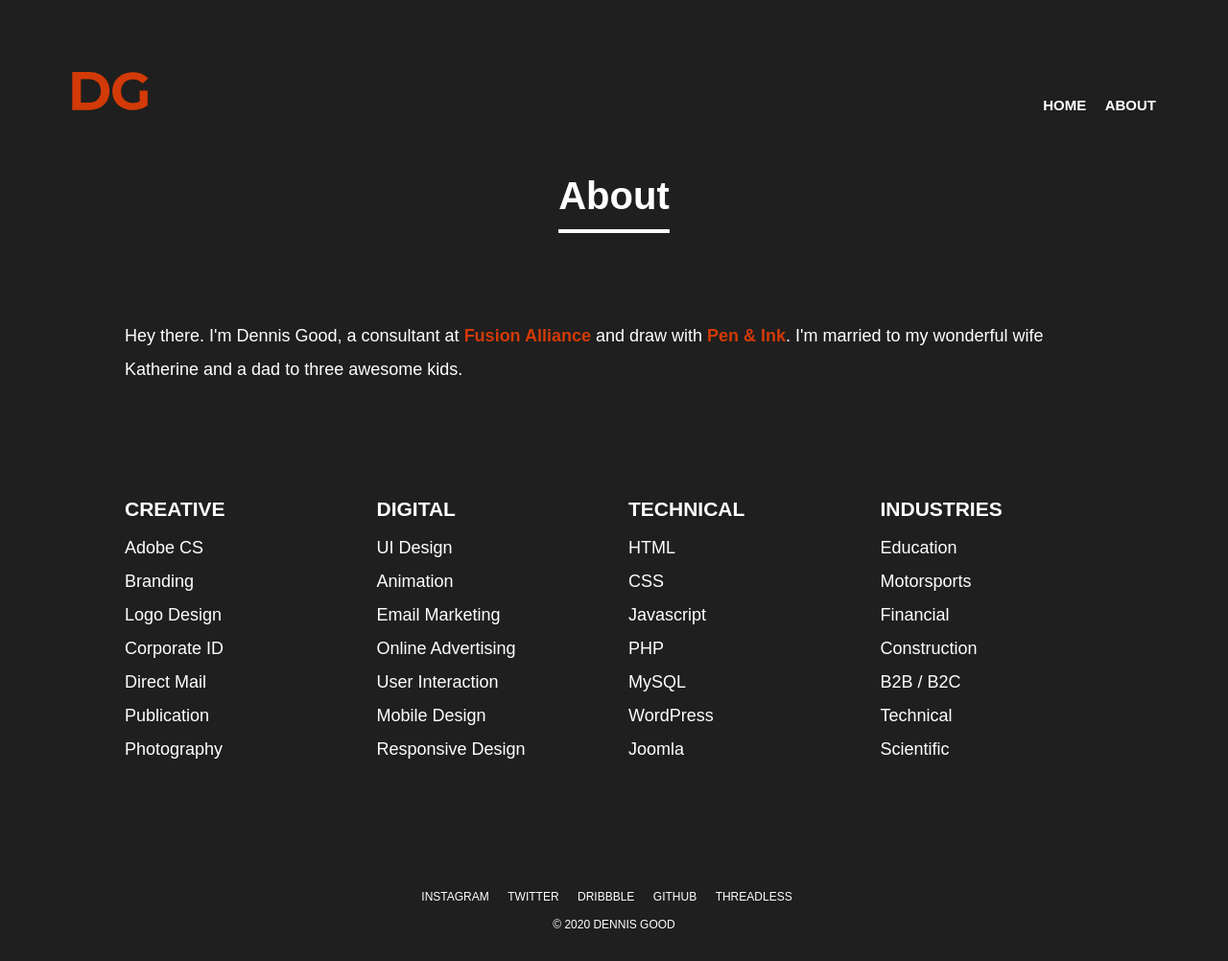
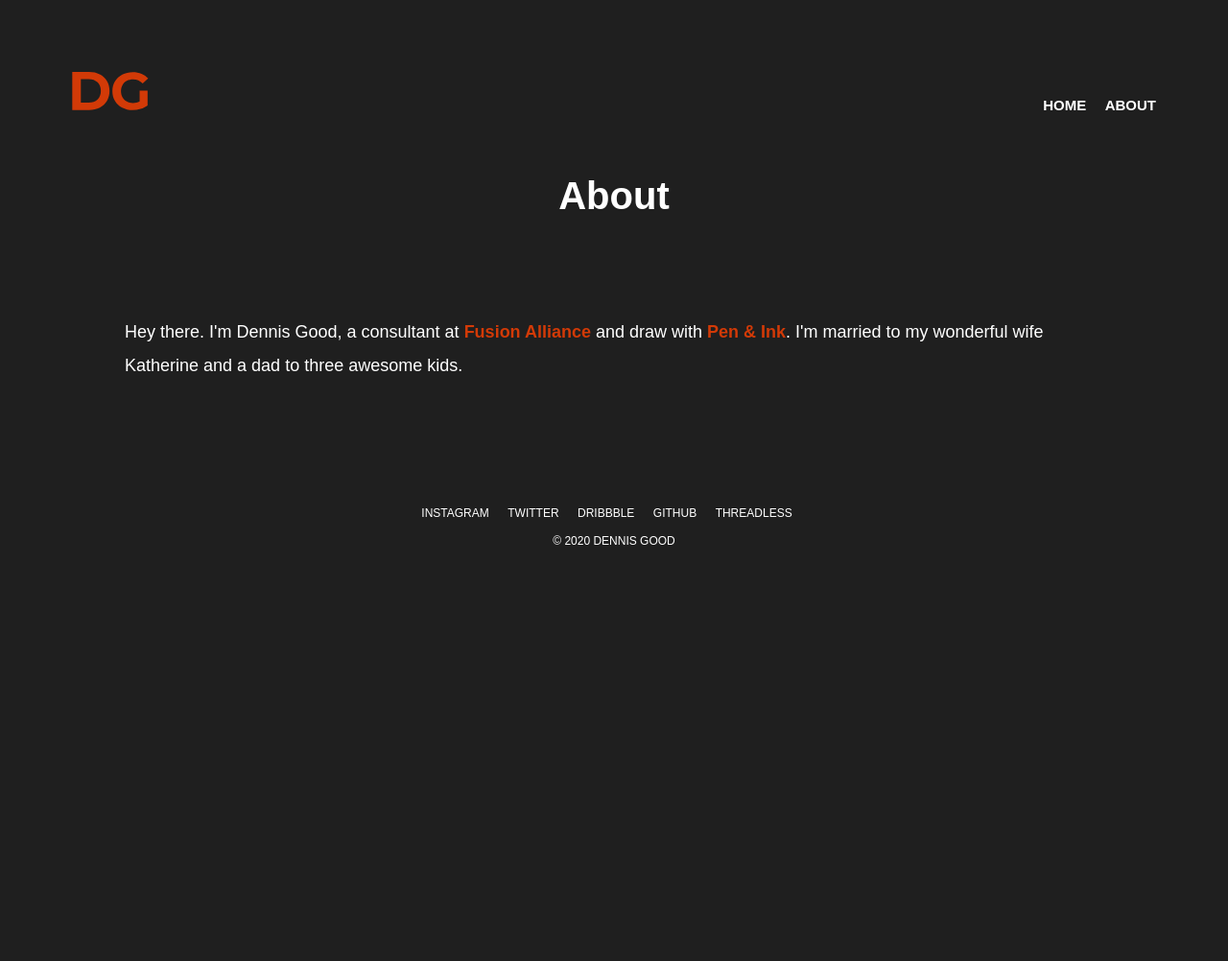
Before and after one commit to denniswgood/dennis-good-site-js, a PHP site: page /about.html in a window 1280 px wide. Shown: the whole page at 96% size. After the commit the page ends 568 px from the top, so only its background shows below. Run offline with PHP 8.4, Linux system fonts and the light colour scheme.

Commit message:
More updates

```diff
--- a/about.html
+++ b/about.html
@@ -32,27 +32,6 @@
               </div>
             </div>
           </div>
-            <div class="text-container">
-            <div class="row">
-            <div class="small-12 medium-3 large-3 columns">
-                <h3>Creative</h3>
-                <p>Adobe CS<br/>Branding<br/>Logo Design<br/>Corporate ID<br/>Direct Mail<br/>Publication<br/>Photography</p>
-                </div>
-                <div class="small-12 medium-12 large-3 columns">
-                <h3>Digital</h3>
-                <p>UI Design<br/>Animation<br/>Email Marketing<br/>Online Advertising<br/>User Interaction<br/>Mobile Design<br/>Responsive Design</p>
-                </div>
-                <div class="small-12 medium-3 large-3 columns">
-                <h3>Technical</h3>
-                <p>HTML<br/>CSS<br/>Javascript<br/>PHP<br/>MySQL<br/>WordPress<br/>Joomla</p>
-                </div>
-                <div class="small-12 medium-3 large-3 columns">
-                <h3>Industries</h3>
-                <p>Education<br/>Motorsports<br/>Financial<br/>Construction<br/>B2B / B2C<br/>Technical<br/> Scientific</p>
-                </div>
-            </div>
-            </div>
-            </div>
         </div>
     </div>
   </section>
--- a/css/styles.css
+++ b/css/styles.css
@@ -34,7 +34,6 @@ h1 {
 	font-weight: 600;
 	padding-bottom: 10px;
 	line-height: 50px;
-	border-bottom: 4px solid #fff;
 	margin-bottom: 50px;
 	display: inline-block;
 }
--- a/nav-list.html
+++ b/nav-list.html
@@ -1,10 +1,10 @@
 <div class="row header">
-    <div class="small-12 medium-4 columns">
+    <div class="small-4 medium-4 columns">
     <a href="/index.html"><p class="script"><img class="logo-image" src="/img/dwg-logo.svg" width="80" height="" /></a></p>
     </div>
-    <div class="small-12 medium-8 columns">
+    <div class="small-8 medium-8 columns">
       <ul class="nav-list medium-text-right">
-        <li><a href="/about.html">Home</a></li>
+        <li><a href="/">Home</a></li>
         <li><a href="/about.html">About</a></li>
       </ul>
     </div>
```
